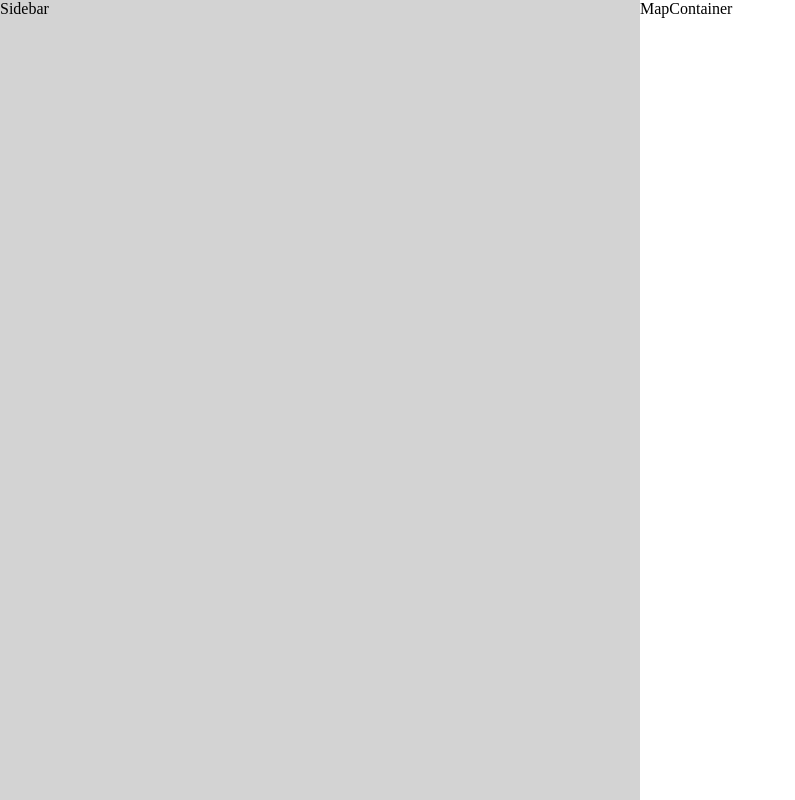
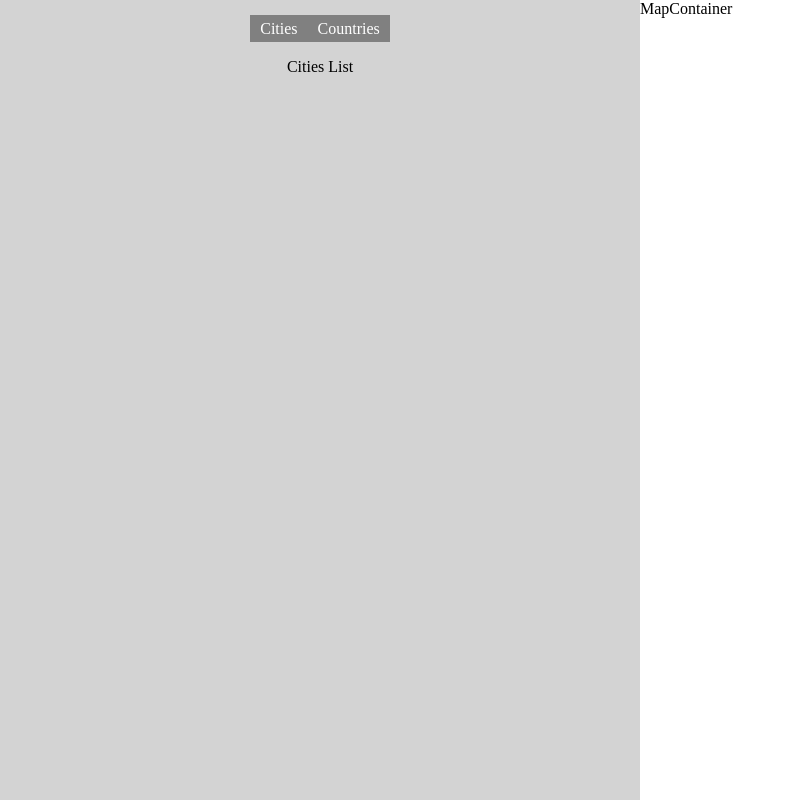
Before and after one commit to Alabi12/travel-app, a React (Vite) app: page /app in a window 1280 px wide. Shown: the whole page, without its empty margins (0-795 px from the left). Built offline with nearby package versions, Linux system fonts and the light colour scheme.

Commit message:
add styling and update the app.jsx

```diff
--- a/src/App.jsx
+++ b/src/App.jsx
@@ -12,10 +12,15 @@ function App() {
     <div>
       <BrowserRouter>
         <Routes>
-          <Route path='/' element={<Home />} />
+          <Route index element={<Home />} />
           <Route path='about' element={<About />} />
           <Route path='product' element={<Product />} />
-          <Route path='app' element={<AppLayout />} />
+          <Route path='app' element={<AppLayout />} >
+            <Route index element={<div>Cities List</div>} />
+            <Route path="cities" element={<div>Cities List</div>} />
+            <Route path="countries" element={<div>Countries List</div>} />
+
+          </Route>
           <Route path='login' element={<Login />} />
           <Route path='*' element={<PageNotFount />} />
         </Routes>
--- a/src/components/Sidebar.jsx
+++ b/src/components/Sidebar.jsx
@@ -1,8 +1,17 @@
+import { NavLink, Outlet } from 'react-router-dom'
 import styles from './Sidebar.module.css'
 function Sidebar() {
   return (
     <div className={styles.sidebar}>
-        Sidebar
+        <div>
+            <ul>
+                <li><NavLink to="cities">Cities</NavLink></li>
+                <li><NavLink to="countries">Countries</NavLink></li>
+            </ul>
+        </div>
+        <div>
+            <Outlet />
+        </div>
     </div>
   )
 }
--- a/src/components/Sidebar.module.css
+++ b/src/components/Sidebar.module.css
@@ -1,4 +1,25 @@
 .sidebar {
     background-color: lightgray;
     height: 100vh;
+    text-align: center;
 }
+
+.sidebar ul {
+    list-style: none;
+    padding: 20px 0px ;
+    margin: 0px;
+    display: flex;
+    justify-content: center;
+}
+
+.sidebar ul li a {
+    display: inline;
+    padding: 5px 10px;
+    text-decoration: none;
+    background-color: grey;
+    color: white;
+}
+
+.sidebar ul li :global(.active) {
+    background-color: blueviolet;
+}
```
